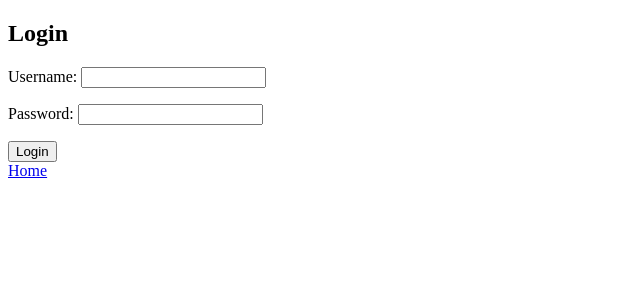
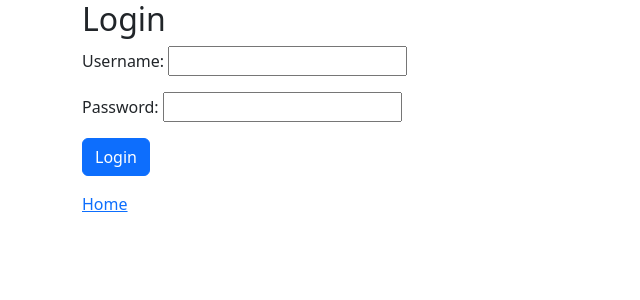
Before and after one commit to GiselleTan/WiT_JuneJams24_pyWS, a Django app: template login/templates/login.html in a window 1280 px wide. Shown: the top 300 px of the page, without its empty margins (0-640 px from the left). Run offline with Django 5.2, Linux system fonts and the light colour scheme; the template is opened without the code that fills it: values that come from a table or form of the project are taken from there, others are empty; parts of the project's set-up code (start-up, migrations or seed data) failed here and were passed over.

Commit message:
Update login page

```diff
--- a/login/templates/login.html
+++ b/login/templates/login.html
@@ -1,3 +1,6 @@
+{% extends "base.html" %}
+
+{% block page_content %}
 <!DOCTYPE html>
 <html lang="en">
 <head>
@@ -10,8 +13,9 @@
     <form method="post" action="{% url 'login' %}">
         {% csrf_token %}
         {{ form.as_p }}
-        <button type="submit">Login</button>
+        <button type="submit" class="btn btn-primary mb-3">Login</button>
     </form>
     <a href="{% url 'topic_index' %}">Home</a>
 </body>
 </html>
+{% endblock %}
```
